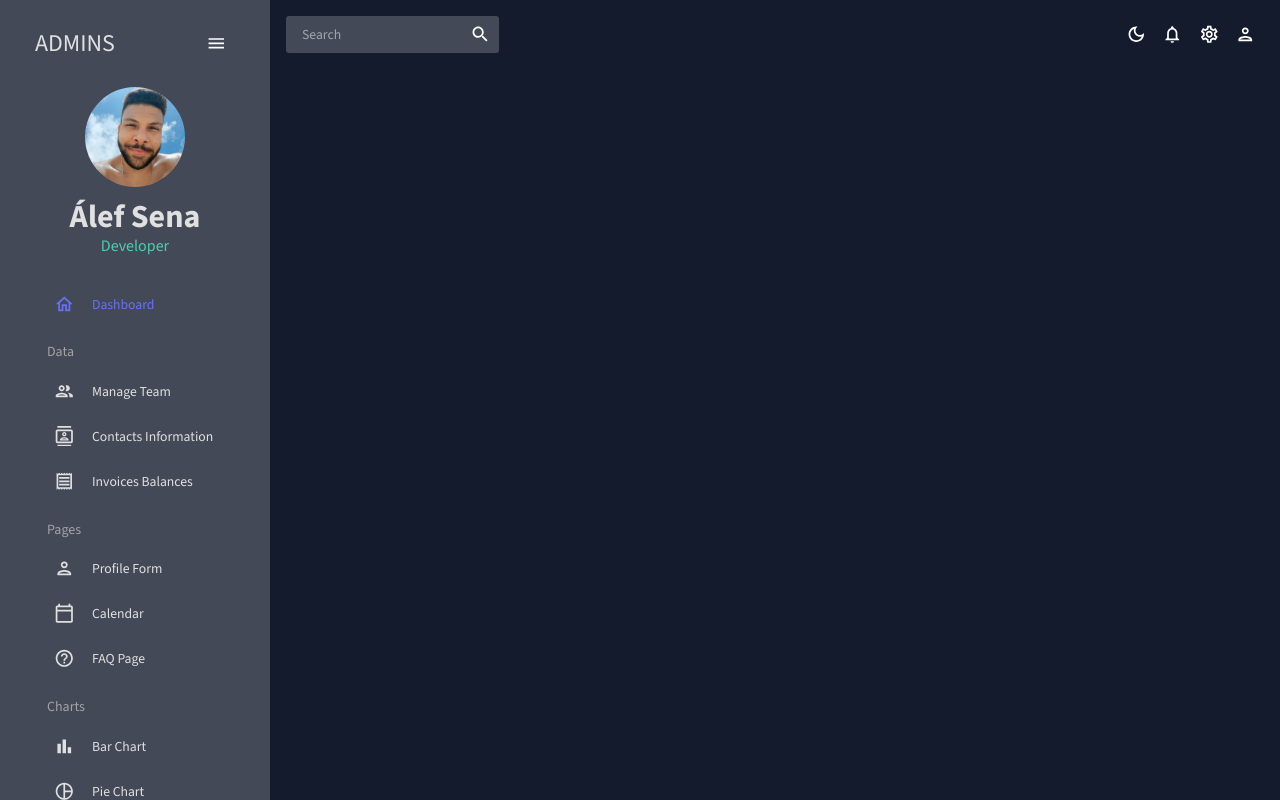
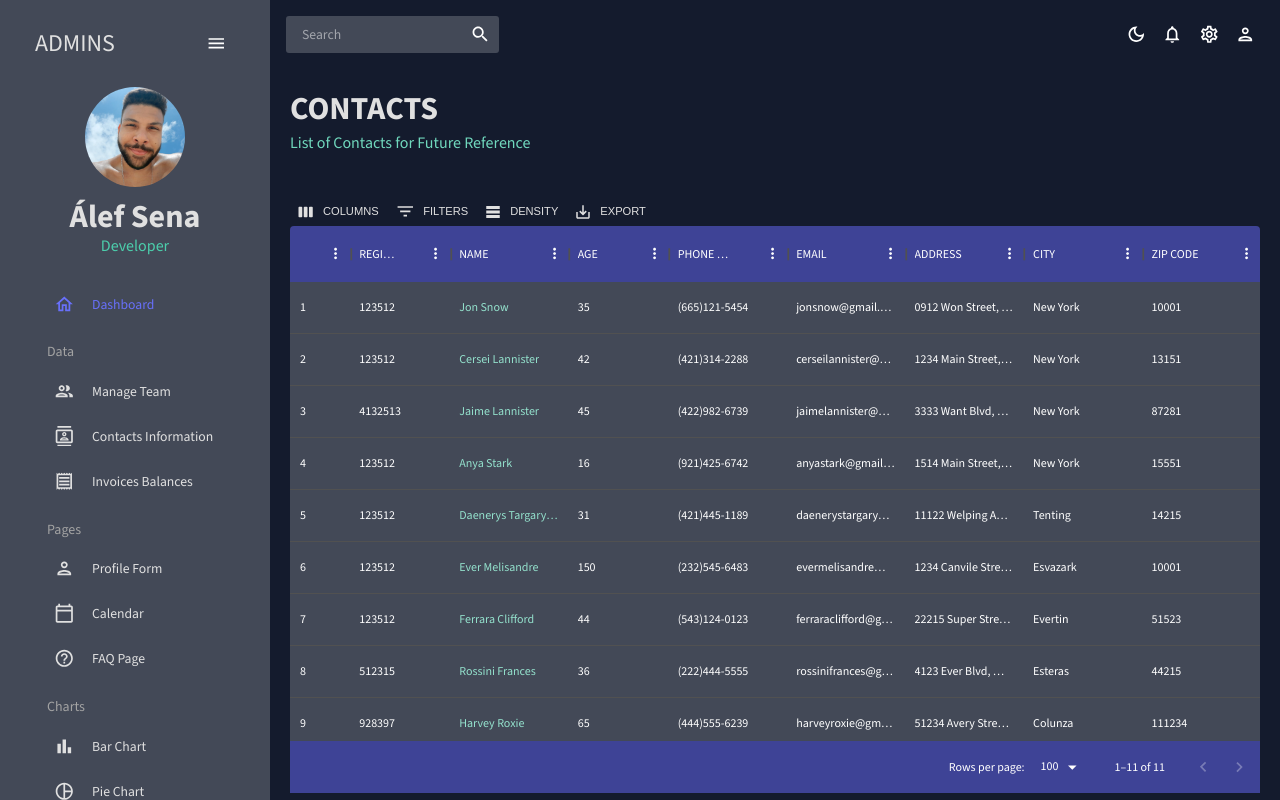
Before and after one commit to alef-sena/Studies.React.Dashboard.MaterialUI, a React (Create React App) app: page /contacts in a window 1280 px wide. Built offline with nearby package versions, Linux system fonts and the light colour scheme; a web font is replaced by a local one.

Commit message:
✨ add contact page

```diff
--- a/src/App.js
+++ b/src/App.js
@@ -5,10 +5,9 @@
 import Sidebar from './scenes/global/Sidebar';
 import Dashboard from './scenes/dashboard';
 import { useState } from 'react';
-import Teams from './scenes/team';
-// import Team from './scenes/team';
+import Team from './scenes/team';
 // import Invoices from './scenes/invoices';
-// import Contacts from './scenes/contacts';
+import Contacts from './scenes/contacts';
 // import Bar from './scenes/bar';
 // import Form from './scenes/form';
 // import Line from './scenes/line';
@@ -31,8 +30,8 @@
 						<Topbar setIsSidebar={setIsSidebar}/>
 						<Routes>
 							<Route path='/' element={<Dashboard />} />
-							<Route path='/team' element={<Teams />} />
-							{/* <Route path='/contacts' element={<Contacts />} /> */}
+							<Route path='/team' element={<Team />} />
+							<Route path='/contacts' element={<Contacts />} />
 							{/* <Route path='/invoices' element={<Invoices />} /> */}
 							{/* <Route path='/form' element={<Form />} /> */}
 							{/* <Route path='/bar' element={<Bar />} /> */}
--- /dev/null
+++ b/src/scenes/contacts/index.jsx
@@ -0,0 +1,71 @@
+import { Box, useTheme } from '@mui/material';
+import { DataGrid, GridToolbar } from '@mui/x-data-grid';
+import { tokens } from '../../theme';
+import { mockDataContacts } from '../../data/mockData';
+import Header from '../../components/Header';
+
+const Contacts = () => {
+	const theme = useTheme();
+	const colors = tokens(theme.palette.mode);
+
+	const columns = [
+		{ field: 'id', headerName: 'ID', flex: 0.5 },
+		{ field: 'registrarId', headerName: 'REGISTRAR ID'},
+		{ field: 'name', headerName: 'NAME', flex: 1, cellClassName: 'name-column--cell', },
+		{ field: 'age', headerName: 'AGE', type: 'number', headerAlign: 'left', align: 'left', },
+		{ field: 'phone', headerName: 'PHONE NUMBER', flex: 1, },
+		{ field: 'email', headerName: 'EMAIL', flex: 1, },
+		{ field: 'address', headerName: 'ADDRESS', flex: 1, },
+		{ field: 'city', headerName: 'CITY', flex: 1, },
+		{ field: 'zipCode', headerName: 'ZIP CODE', flex: 1, },
+	];
+
+	return (
+		<Box m='20px'>
+			<Header
+				title='CONTACTS'
+				subtitle='List of Contacts for Future Reference'
+			/>
+			<Box
+				m='40px 0 0 0'
+				height='75vh'
+				sx={{
+					'& .MuiDataGrid-root': {
+						border: 'none',
+					},
+					'& .MuiDataGrid-cell': {
+						borderBottom: 'none',
+					},
+					'& .name-column--cell': {
+						color: colors.greenAccent[300],
+					},
+					'& .MuiDataGrid-columnHeaders': {
+						backgroundColor: colors.blueAccent[700],
+						borderBottom: 'none',
+					},
+					'& .MuiDataGrid-virtualScroller': {
+						backgroundColor: colors.primary[400],
+					},
+					'& .MuiDataGrid-footerContainer': {
+						borderTop: 'none',
+						backgroundColor: colors.blueAccent[700],
+					},
+					'& .MuiCHeckbox-root': {
+						color: `${colors.greenAccent[200]} !important`,
+					},
+					'& .MuiDataGrid-toolbarContainer .MuiButton-text': {
+						color: `${colors.grey[100]} !important`,
+					}
+				}}
+			>
+				<DataGrid
+					rows={mockDataContacts}
+					columns={columns}
+					components={{ Toolbar: GridToolbar }}
+				/>
+			</Box>
+		</Box>
+	);
+};
+
+export default Contacts;
```
